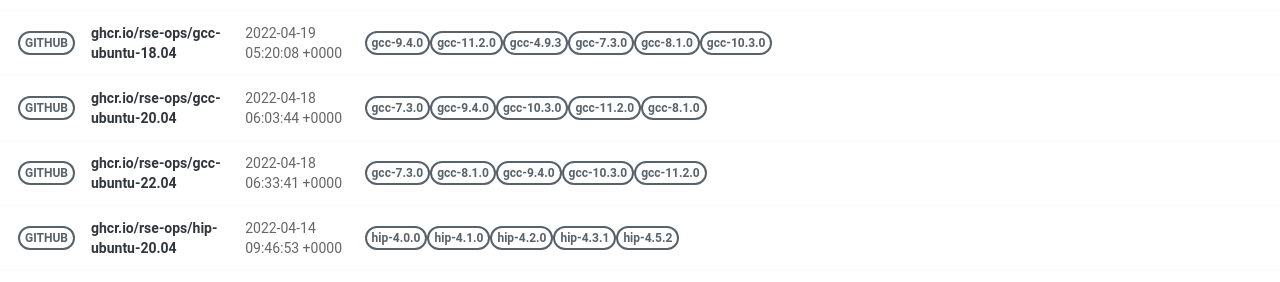
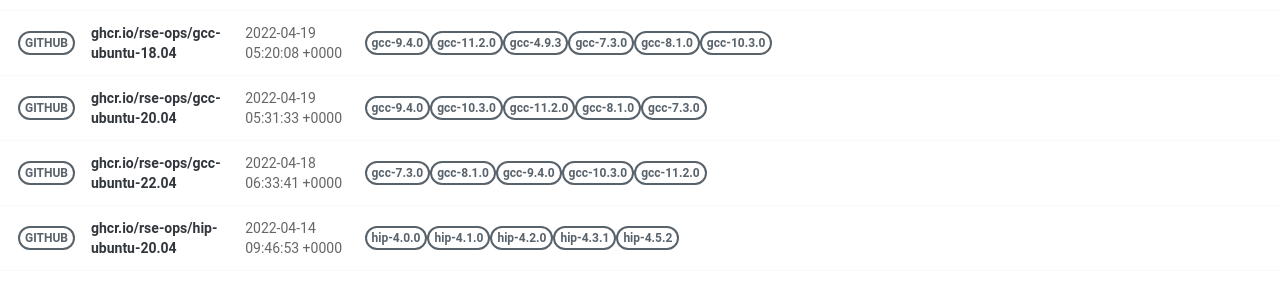
Before and after one commit to rse-ops/docker-images, a Jekyll site: the page built from pages/index.md, in a window 1280 px wide. Shown: the part 581-863 px from the top of the page. Built offline with Jekyll 4.4.1, drawn with Linux system fonts in a browser that asks for light colours; nearby versions of some CDN libraries.

Commit message:
Automated push to update library 2022-04-19

```diff
--- a/_library/ghcr.io-rse-ops-gcc-ubuntu-20.04.md
+++ b/_library/ghcr.io-rse-ops-gcc-ubuntu-20.04.md
@@ -1,14 +1,11 @@
 ---
 layout: container
 name: ghcr.io/rse-ops/gcc-ubuntu-20.04
-updated_at: 2022-04-18 06:03:44.918551
+updated_at: 2022-04-19 05:31:33.930479
 
 
 container_url: https://github.com/orgs/rse-ops/packages/container/package/gcc-ubuntu-20.04
 versions:
- - tag: gcc-7.3.0
-   dockerfile: https://github.com/rse-ops/docker-images/blob/main/ubuntu/gcc/Dockerfile
-   manifest: https://crane.ggcr.dev/manifest/ghcr.io/rse-ops/gcc-ubuntu-20.04:gcc-7.3.0
  - tag: gcc-9.4.0
    dockerfile: https://github.com/rse-ops/docker-images/blob/main/ubuntu/gcc/Dockerfile
    manifest: https://crane.ggcr.dev/manifest/ghcr.io/rse-ops/gcc-ubuntu-20.04:gcc-9.4.0
```
Also changed, not shown: other parts of _library/ghcr.io-rse-ops-gcc-ubuntu-20.04.md (+3 -0 lines).
